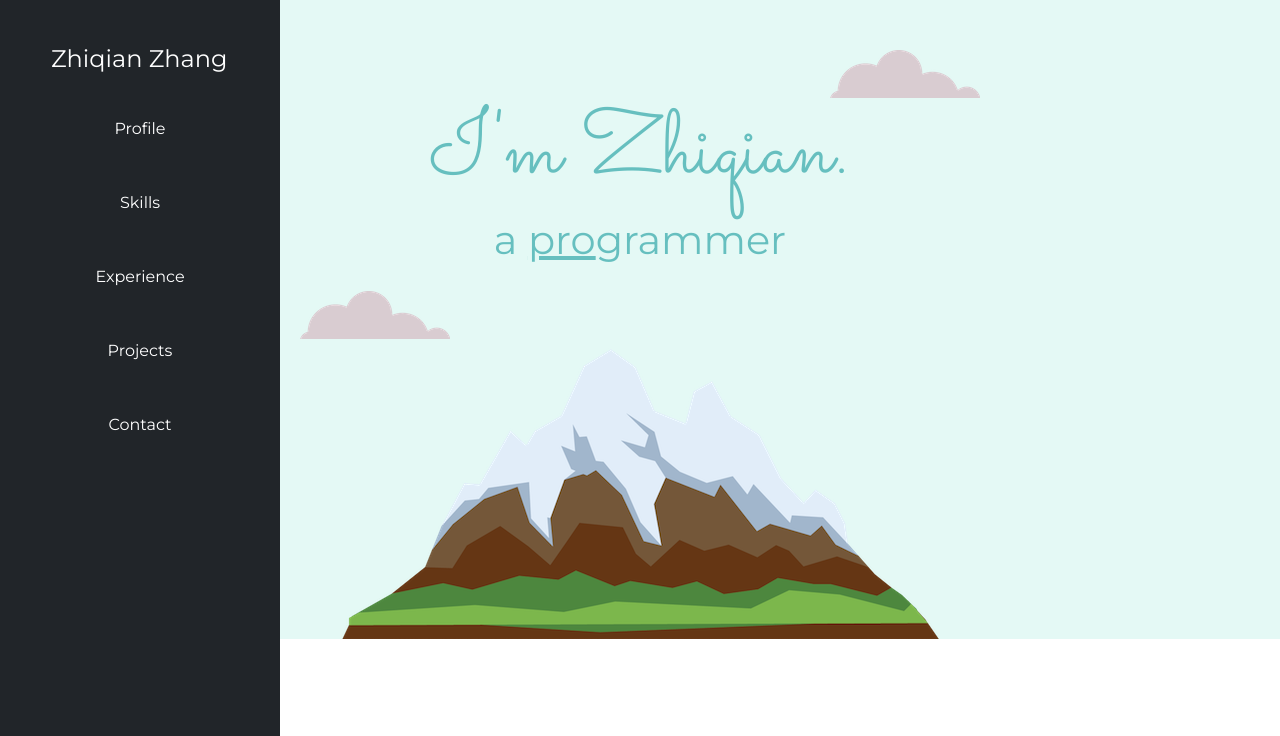
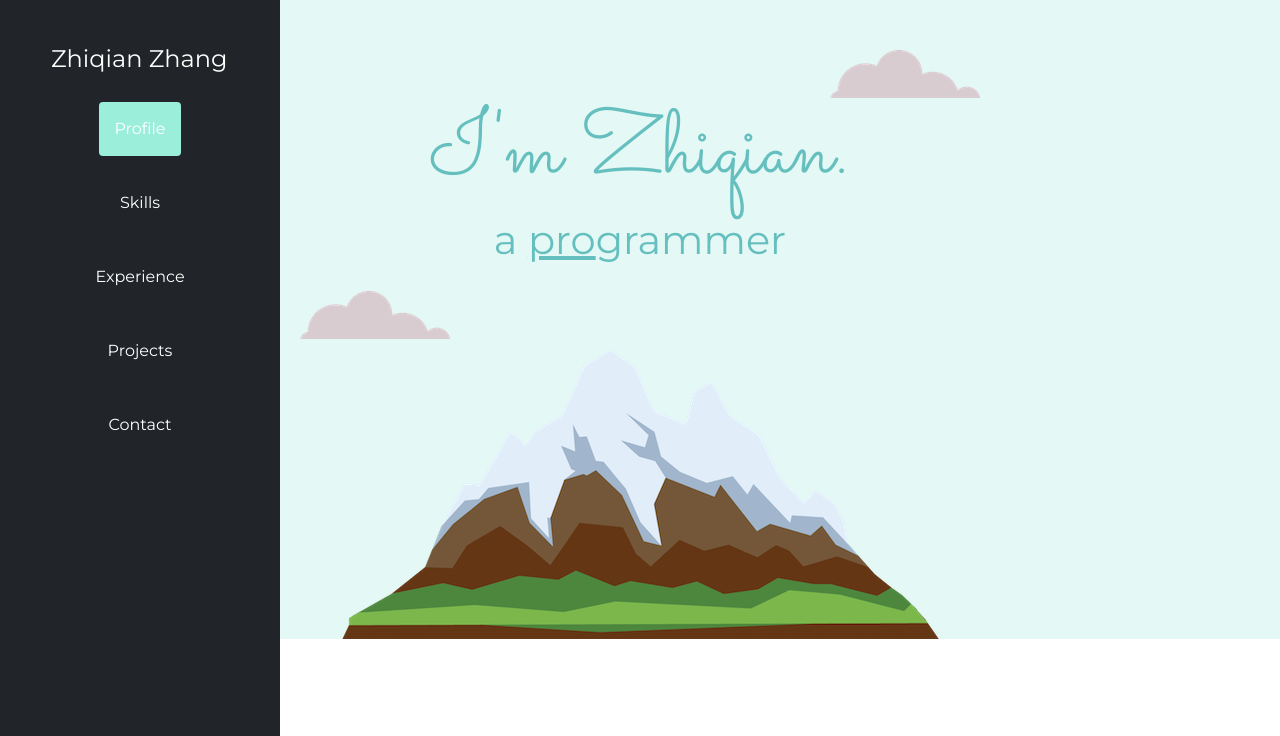
Before and after one commit to Zhiqian-Zhang/ZhiqianZhang-Peronal-Website, a website: page index.html in a window 1280 px wide. In both pictures the pointer is over the link "Profile". Shown: the top 736 px of the page. Drawn offline with nearby package versions, Linux system fonts and the light colour scheme.

Commit message:
Update styles.css

```diff
--- a/css/styles.css
+++ b/css/styles.css
@@ -15,6 +15,11 @@
   color: white;
   text-decoration: none;
   display: inline-block;
+}
+
+.nav-item a:hover {
+  background-color: #9beeda;
+  color: #000000; /* Optional: You can set the text color when hovering */
 }
 
 #navBar a.active {
```
